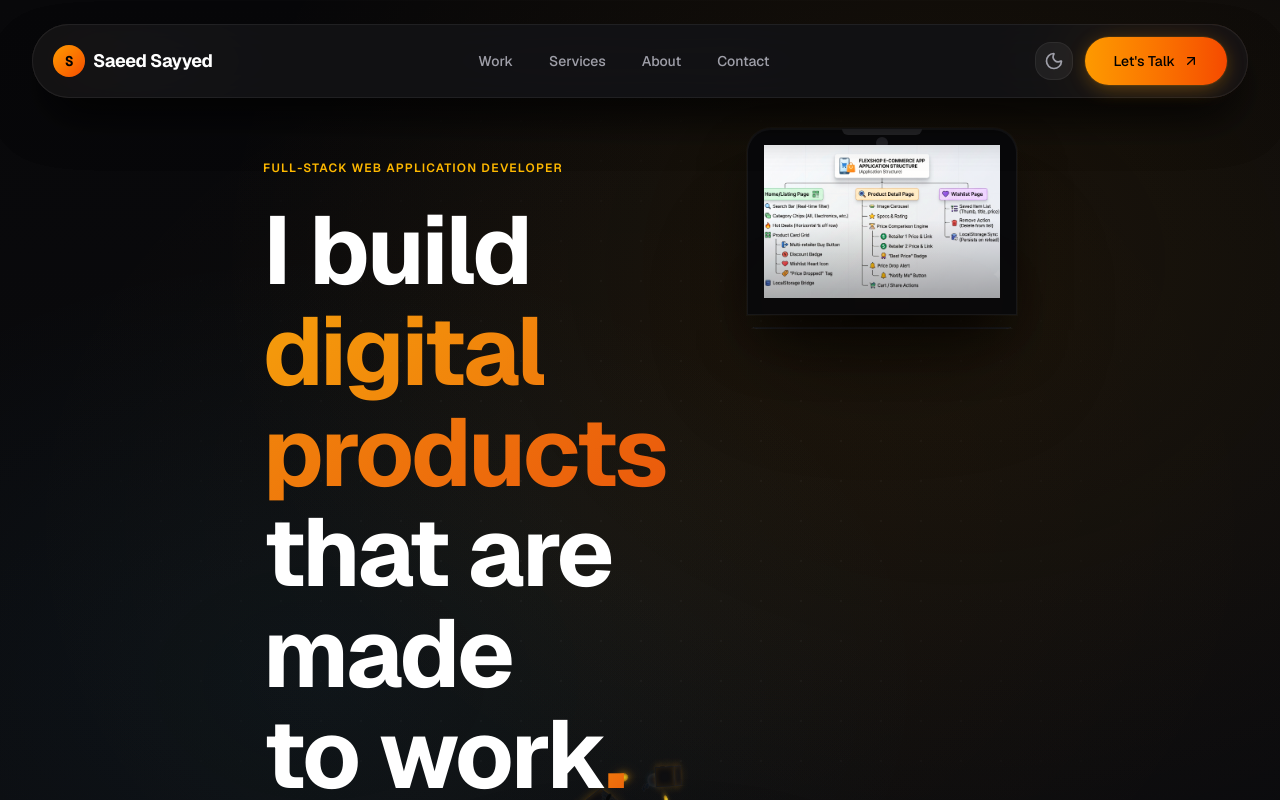
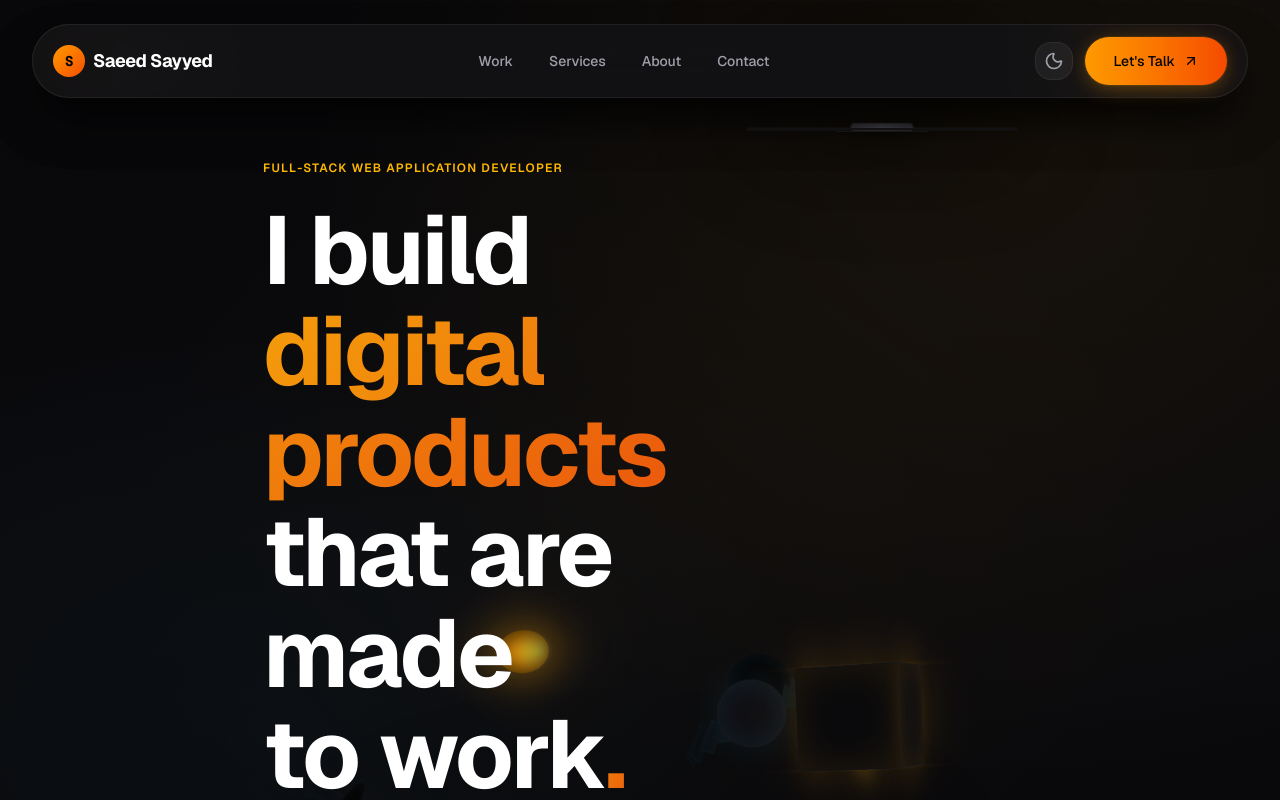
Before and after one commit to sayyedsaeed1595-flex/My-Portfolio, a Next.js app: page / in a window 1280 px wide. Shown: the top 800 px of the page. Built offline with nearby package versions, Linux system fonts and the light colour scheme.

Commit message:
feat: Complete hero redesign - cinematic composition with editorial headline, realistic FlexShop laptop, and premium 3D object environment

```diff
--- a/src/app/globals.css
+++ b/src/app/globals.css
@@ -430,30 +430,31 @@ body {
   position: absolute;
   inset: 0;
   background:
-    radial-gradient(ellipse at 75% 25%, rgba(245, 158, 11, 0.08) 0%, transparent 55%),
-    radial-gradient(ellipse at 25% 65%, rgba(56, 189, 248, 0.05) 0%, transparent 45%),
-    radial-gradient(ellipse at 50% 50%, rgba(245, 158, 11, 0.03) 0%, transparent 70%),
-    linear-gradient(180deg, #08080a 0%, #0c0c0f 100%);
+    radial-gradient(ellipse at 80% 15%, rgba(245, 158, 11, 0.06) 0%, transparent 50%),
+    radial-gradient(ellipse at 20% 70%, rgba(56, 189, 248, 0.03) 0%, transparent 40%),
+    radial-gradient(ellipse at 50% 50%, rgba(245, 158, 11, 0.02) 0%, transparent 60%),
+    linear-gradient(180deg, #08080a 0%, #0a0a0d 50%, #08080a 100%);
 }
 
 .hero-grid-pattern {
   position: absolute;
   inset: 0;
   background-image:
-    radial-gradient(circle at 1px 1px, rgba(255,255,255,0.03) 1px, transparent 0);
-  background-size: 40px 40px;
-  mask-image: radial-gradient(ellipse at center, black 25%, transparent 75%);
-  -webkit-mask-image: radial-gradient(ellipse at center, black 25%, transparent 75%);
+    radial-gradient(circle at 1px 1px, rgba(255,255,255,0.02) 1px, transparent 0);
+  background-size: 60px 60px;
+  mask-image: radial-gradient(ellipse at center, black 20%, transparent 80%);
+  -webkit-mask-image: radial-gradient(ellipse at center, black 20%, transparent 80%);
   pointer-events: none;
+  opacity: 0.4;
 }
 
 .hero-glow-orb {
   position: absolute;
   border-radius: 50%;
   filter: blur(80px);
-  opacity: 0.4;
+  opacity: 0.3;
   pointer-events: none;
-  animation: pulse-glow 6s ease-in-out infinite;
+  animation: pulse-glow 8s ease-in-out infinite;
 }
 
 .hero-glow-orb-amber {
@@ -462,6 +463,34 @@ body {
 
 .hero-glow-orb-cyan {
   background: radial-gradient(circle, var(--color-cyan) 0%, transparent 70%);
+}
+
+/* Laptop 3D */
+.laptop-3d {
+  transform-style: preserve-3d;
+  perspective: 1200px;
+}
+
+.laptop-shadow {
+  transform-style: preserve-3d;
+}
+
+.laptop-body {
+  transform-style: preserve-3d;
+}
+
+.laptop-screen {
+  transform-style: preserve-3d;
+}
+
+/* Subtle floating animation for laptop */
+@keyframes laptop-float {
+  0%, 100% { transform: translateY(0) rotateX(-3deg) rotateY(5deg); }
+  50% { transform: translateY(-8px) rotateX(-3deg) rotateY(5deg); }
+}
+
+.animate-laptop-float {
+  animation: laptop-float 8s ease-in-out infinite;
 }
 
 /* 3D Scene */
--- a/src/components/Hero/Floating3DScene.tsx
+++ b/src/components/Hero/Floating3DScene.tsx
@@ -1,7 +1,6 @@
 'use client';
 
 import { useRef, useEffect, useState } from 'react';
-import { motion } from 'framer-motion';
 
 interface FloatingObject {
   id: string;
@@ -12,22 +11,23 @@ interface FloatingObject {
   glowColor: string;
   rotation: { x: number; y: number; z: number };
   baseRotation: { x: number; y: number; z: number };
+  velocity: { x: number; y: number; z: number };
 }
 
-const objectsConfig: Omit<FloatingObject, 'rotation' | 'baseRotation'>[] = [
-  { id: 'cube-1', type: 'cube', position: { x: -35, y: -15, z: -20 }, size: 28, color: '#0f0f12', glowColor: 'rgba(245,158,11,0.15)' },
-  { id: 'cube-2', type: 'cube', position: { x: 25, y: -25, z: 10 }, size: 20, color: '#121215', glowColor: 'rgba(245,158,11,0.12)' },
-  { id: 'cube-3', type: 'cube', position: { x: -20, y: 5, z: -30 }, size: 24, color: '#0d0d0f', glowColor: 'rgba(245,158,11,0.1)' },
-  { id: 'cube-4', type: 'cube', position: { x: 40, y: 10, z: -15 }, size: 16, color: '#151518', glowColor: 'rgba(245,158,11,0.1)' },
-  { id: 'cube-5', type: 'cube', position: { x: -45, y: 20, z: 5 }, size: 18, color: '#0f0f12', glowColor: 'rgba(245,158,11,0.08)' },
-  { id: 'cylinder-1', type: 'cylinder', position: { x: 15, y: -30, z: -25 }, size: 14, color: '#121215', glowColor: 'rgba(56,189,248,0.1)' },
-  { id: 'cylinder-2', type: 'cylinder', position: { x: -30, y: -5, z: 20 }, size: 12, color: '#0d0d0f', glowColor: 'rgba(56,189,248,0.08)' },
-  { id: 'cylinder-3', type: 'cylinder', position: { x: 35, y: 15, z: 25 }, size: 16, color: '#151518', glowColor: 'rgba(56,189,248,0.1)' },
-  { id: 'sphere-1', type: 'sphere', position: { x: -10, y: -35, z: 0 }, size: 10, color: '#f59e0b', glowColor: 'rgba(245,158,11,0.6)' },
-  { id: 'sphere-2', type: 'sphere', position: { x: 30, y: -10, z: -35 }, size: 8, color: '#fbbf24', glowColor: 'rgba(251,191,36,0.5)' },
-  { id: 'sphere-3', type: 'sphere', position: { x: -25, y: 15, z: 30 }, size: 12, color: '#f59e0b', glowColor: 'rgba(245,158,11,0.5)' },
-  { id: 'sphere-4', type: 'sphere', position: { x: 20, y: 25, z: -10 }, size: 7, color: '#fcd34d', glowColor: 'rgba(252,211,77,0.4)' },
-  { id: 'sphere-5', type: 'sphere', position: { x: -40, y: 0, z: -5 }, size: 9, color: '#f59e0b', glowColor: 'rgba(245,158,11,0.45)' },
+const objectsConfig: Omit<FloatingObject, 'rotation' | 'baseRotation' | 'velocity'>[] = [
+  { id: 'cube-1', type: 'cube', position: { x: -320, y: 80, z: -120 }, size: 140, color: '#0a0a0c', glowColor: 'rgba(245,158,11,0.12)' },
+  { id: 'cube-2', type: 'cube', position: { x: 200, y: -40, z: 60 }, size: 100, color: '#0d0d10', glowColor: 'rgba(245,158,11,0.1)' },
+  { id: 'cube-3', type: 'cube', position: { x: -180, y: 160, z: -200 }, size: 120, color: '#09090b', glowColor: 'rgba(245,158,11,0.08)' },
+  { id: 'cube-4', type: 'cube', position: { x: 360, y: 60, z: -100 }, size: 80, color: '#0c0c0e', glowColor: 'rgba(245,158,11,0.08)' },
+  { id: 'cube-5', type: 'cube', position: { x: -400, y: 220, z: 40 }, size: 90, color: '#0a0a0c', glowColor: 'rgba(245,158,11,0.06)' },
+  { id: 'cylinder-1', type: 'cylinder', position: { x: 120, y: -100, z: -140 }, size: 70, color: '#0d0d10', glowColor: 'rgba(56,189,248,0.08)' },
+  { id: 'cylinder-2', type: 'cylinder', position: { x: -260, y: 40, z: 120 }, size: 60, color: '#09090b', glowColor: 'rgba(56,189,248,0.06)' },
+  { id: 'cylinder-3', type: 'cylinder', position: { x: 300, y: 140, z: 140 }, size: 80, color: '#0c0c0e', glowColor: 'rgba(56,189,248,0.08)' },
+  { id: 'sphere-1', type: 'sphere', position: { x: -80, y: -160, z: 20 }, size: 50, color: '#f59e0b', glowColor: 'rgba(245,158,11,0.7)' },
+  { id: 'sphere-2', type: 'sphere', position: { x: 260, y: -60, z: -180 }, size: 40, color: '#fbbf24', glowColor: 'rgba(251,191,36,0.55)' },
+  { id: 'sphere-3', type: 'sphere', position: { x: -220, y: 100, z: 160 }, size: 60, color: '#f59e0b', glowColor: 'rgba(245,158,11,0.6)' },
+  { id: 'sphere-4', type: 'sphere', position: { x: 180, y: 180, z: -60 }, size: 35, color: '#fcd34d', glowColor: 'rgba(252,211,77,0.45)' },
+  { id: 'sphere-5', type: 'sphere', position: { x: -360, y: 20, z: -30 }, size: 45, color: '#f59e0b', glowColor: 'rgba(245,158,11,0.5)' },
 ];
 
 export function Floating3DScene() {
@@ -36,19 +36,23 @@ export function Floating3DScene() {
       ...obj,
       rotation: { x: Math.random() * 360, y: Math.random() * 360, z: Math.random() * 360 },
       baseRotation: { x: Math.random() * 360, y: Math.random() * 360, z: Math.random() * 360 },
+      velocity: { x: 0, y: 0, z: 0 },
     }))
   );
 
   const mousePos = useRef({ x: 0, y: 0 });
   const rafRef = useRef<number>(0);
   const prefersReducedMotion = useRef(false);
+  const containerRef = useRef<HTMLDivElement>(null);
 
   useEffect(() => {
     prefersReducedMotion.current = window.matchMedia('(prefers-reduced-motion: reduce)').matches;
 
     const handleMouseMove = (e: MouseEvent) => {
-      mousePos.current.x = (e.clientX / window.innerWidth) * 2 - 1;
-      mousePos.current.y = -(e.clientY / window.innerHeight) * 2 + 1;
+      if (!containerRef.current) return;
+      const rect = containerRef.current.getBoundingClientRect();
+      mousePos.current.x = ((e.clientX - rect.left) / rect.width) * 2 - 1;
+      mousePos.current.y = -((e.clientY - rect.top) / rect.height) * 2 + 1;
     };
 
     window.addEventListener('mousemove', handleMouseMove, { passive: true });
@@ -64,30 +68,32 @@ export function Floating3DScene() {
         const dy = mousePos.current.y;
 
         const distance = Math.sqrt(dx * dx + dy * dy);
-        const maxInfluence = 0.8;
-        const influence = Math.max(0, 1 - distance / maxInfluence) * 0.15;
+        const maxInfluence = 1.2;
+        const influence = Math.max(0, 1 - distance / maxInfluence) * 0.08;
 
-        const targetX = obj.baseRotation.x + dy * 15 * influence;
-        const targetY = obj.baseRotation.y + dx * 15 * influence;
-        const targetZ = obj.baseRotation.z + dx * 5 * influence;
+        const targetX = obj.baseRotation.x + dy * 12 * influence;
+        const targetY = obj.baseRotation.y + dx * 12 * influence;
+        const targetZ = obj.baseRotation.z + dx * 4 * influence;
 
-        const currentX = obj.rotation.x;
-        const currentY = obj.rotation.y;
-        const currentZ = obj.rotation.z;
+        const spring = 0.015;
+        const damping = 0.92;
 
-        const spring = 0.02;
+        const newVelX = (obj.velocity.x + (targetX - obj.rotation.x) * spring) * damping;
+        const newVelY = (obj.velocity.y + (targetY - obj.rotation.y) * spring) * damping;
+        const newVelZ = (obj.velocity.z + (targetZ - obj.rotation.z) * spring) * damping;
 
         return {
           ...obj,
           rotation: {
-            x: currentX + (targetX - currentX) * spring,
-            y: currentY + (targetY - currentY) * spring,
-            z: currentZ + (targetZ - currentZ) * spring,
+            x: obj.rotation.x + newVelX,
+            y: obj.rotation.y + newVelY,
+            z: obj.rotation.z + newVelZ,
           },
+          velocity: { x: newVelX, y: newVelY, z: newVelZ },
           baseRotation: {
-            x: obj.baseRotation.x + (obj.type === 'sphere' ? 0.05 : 0.02),
-            y: obj.baseRotation.y + (obj.type === 'cylinder' ? 0.03 : 0.015),
-            z: obj.baseRotation.z + 0.01,
+            x: obj.baseRotation.x + (obj.type === 'sphere' ? 0.025 : 0.015),
+            y: obj.baseRotation.y + (obj.type === 'cylinder' ? 0.02 : 0.01),
+            z: obj.baseRotation.z + 0.005,
           },
         };
       }));
@@ -100,10 +106,14 @@ export function Floating3DScene() {
   }, []);
 
   return (
-    <div className="scene-3d absolute inset-0 pointer-events-none" style={{ perspective: '1000px', transformStyle: 'preserve-3d' }}>
+    <div
+      ref={containerRef}
+      className="scene-3d absolute inset-0 pointer-events-none"
+      style={{ perspective: '1400px', transformStyle: 'preserve-3d' }}
+    >
       <div className="absolute inset-0" style={{ transformStyle: 'preserve-3d' }}>
         {objects.map(obj => (
-          <motion.div
+          <div
             key={obj.id}
             className="absolute"
             style={{
@@ -129,13 +139,13 @@ export function Floating3DScene() {
             {obj.type === 'sphere' && (
               <Sphere size={obj.size} color={obj.color} glowColor={obj.glowColor} />
             )}
-          </motion.div>
+          </div>
         ))}
       </div>
 
       <div className="absolute inset-0 pointer-events-none">
-        <div className="absolute bottom-0 left-0 right-0 h-[40%] bg-gradient-to-t from-black/60 via-black/20 to-transparent pointer-events-none" />
-        <div className="absolute bottom-0 left-1/2 -translate-x-1/2 w-[300px] h-[100px] bg-black/30 blur-[80px] rounded-full" />
+        <div className="absolute bottom-0 left-0 right-0 h-[45%] bg-gradient-to-t from-black/80 via-black/30 to-transparent pointer-events-none" />
+        <div className="absolute bottom-0 left-1/2 -translate-x-1/2 w-[400px] h-[140px] bg-black/40 blur-[100px] rounded-full" />
       </div>
     </div>
   );
@@ -144,12 +154,12 @@ export function Floating3DScene() {
 function Cube({ size, color, glowColor }: { size: number; color: string; glowColor: string }) {
   const half = size / 2;
   const faces = [
-    { transform: `translateZ(${half}px)`, bg: color },
-    { transform: `translateZ(-${half}px) rotateY(180deg)`, bg: color },
-    { transform: `translateX(${half}px) rotateY(90deg)`, bg: adjustBrightness(color, 0.85) },
-    { transform: `translateX(-${half}px) rotateY(-90deg)`, bg: adjustBrightness(color, 0.75) },
-    { transform: `translateY(-${half}px) rotateX(90deg)`, bg: adjustBrightness(color, 1.15) },
-    { transform: `translateY(${half}px) rotateX(-90deg)`, bg: adjustBrightness(color, 0.65) },
+    { transform: `translateZ(${half}px)`, bg: color, brightness: 1.0 },
+    { transform: `translateZ(-${half}px) rotateY(180deg)`, bg: color, brightness: 0.9 },
+    { transform: `translateX(${half}px) rotateY(90deg)`, bg: adjustBrightness(color, 0.85), brightness: 0.85 },
+    { transform: `translateX(-${half}px) rotateY(-90deg)`, bg: adjustBrightness(color, 0.75), brightness: 0.75 },
+    { transform: `translateY(-${half}px) rotateX(90deg)`, bg: adjustBrightness(color, 1.2), brightness: 1.2 },
+    { transform: `translateY(${half}px) rotateX(-90deg)`, bg: adjustBrightness(color, 0.6), brightness: 0.6 },
   ];
 
   return (
@@ -162,10 +172,10 @@ function Cube({ size, color, glowColor }: { size: number; color: string; glowCol
             width: size,
             height: size,
             background: face.bg,
-            border: '1px solid rgba(255,255,255,0.04)',
+            border: '1px solid rgba(255,255,255,0.03)',
             transform: face.transform,
             transformOrigin: 'center center',
-            boxShadow: `inset 0 0 ${size * 0.3}px ${glowColor}, 0 0 ${size * 0.5}px ${glowColor}`,
+            boxShadow: `inset 0 0 ${size * 0.4}px ${glowColor}, 0 0 ${size * 0.6}px ${glowColor}`,
           }}
         />
       ))}
@@ -174,36 +184,36 @@ function Cube({ size, color, glowColor }: { size: number; color: string; glowCol
 }
 
 function Cylinder({ size, color, glowColor }: { size: number; color: string; glowColor: string }) {
-  const height = size * 1.8;
+  const height = size * 2.2;
   const radius = size / 2;
-  const segments = 12;
+  const segments = 16;
   const segmentAngle = (2 * Math.PI) / segments;
 
   const sides = Array.from({ length: segments }, (_, i) => {
     const angle = i * segmentAngle;
     const x = Math.cos(angle) * radius;
     const z = Math.sin(angle) * radius;
-    const brightness = 0.7 + (Math.cos(angle) + 1) * 0.2;
+    const brightness = 0.65 + (Math.cos(angle) + 1) * 0.25;
 
     return (
       <div
         key={i}
         className="absolute"
         style={{
-          width: (2 * Math.PI * radius) / segments + 1,
+          width: (2 * Math.PI * radius) / segments + 2,
           height: height,
           background: adjustBrightness(color, brightness),
-          border: '1px solid rgba(255,255,255,0.03)',
+          border: '1px solid rgba(255,255,255,0.02)',
           transform: `translate3d(${x}px, 0, ${z}px) rotateY(${i * (360 / segments)}deg) translateZ(${radius}px)`,
           transformOrigin: 'center center',
-          boxShadow: `inset 0 0 ${size * 0.2}px ${glowColor}`,
+          boxShadow: `inset 0 0 ${size * 0.25}px ${glowColor}`,
         }}
       />
     );
   });
 
-  const topColor = adjustBrightness(color, 1.2);
-  const bottomColor = adjustBrightness(color, 0.5);
+  const topColor = adjustBrightness(color, 1.3);
+  const bottomColor = adjustBrightness(color, 0.45);
 
   return (
     <div className="absolute" style={{ width: size, height: height, transformStyle: 'preserve-3d', top: -height / 2 }}>
@@ -214,11 +224,11 @@ function Cylinder({ size, color, glowColor }: { size: number; color: string; glo
           width: size,
           height: size,
           background: topColor,
-          border: '1px solid rgba(255,255,255,0.05)',
+          border: '1px solid rgba(255,255,255,0.04)',
           transform: `translateY(-${height / 2}px) rotateX(90deg)`,
           transformOrigin: 'center center',
           borderRadius: '50%',
-          boxShadow: `inset 0 0 ${size * 0.3}px ${glowColor}, 0 0 ${size * 0.4}px ${glowColor}`,
+          boxShadow: `inset 0 0 ${size * 0.4}px ${glowColor}, 0 0 ${size * 0.5}px ${glowColor}`,
         }}
       />
       <div
@@ -227,11 +237,11 @@ function Cylinder({ size, color, glowColor }: { size: number; color: string; glo
           width: size,
           height: size,
           background: bottomColor,
-          border: '1px solid rgba(255,255,255,0.03)',
+          border: '1px solid rgba(255,255,255,0.02)',
           transform: `translateY(${height / 2}px) rotateX(-90deg)`,
           transformOrigin: 'center center',
           borderRadius: '50%',
-          boxShadow: `inset 0 0 ${size * 0.2}px ${glowColor}`,
+          boxShadow: `inset 0 0 ${size * 0.25}px ${glowColor}`,
         }}
       />
     </div>
@@ -246,11 +256,11 @@ function Sphere({ size, color, glowColor }: { size: number; color: string; glowC
         width: size,
         height: size,
         borderRadius: '50%',
-        background: `radial-gradient(circle at 30% 30%, ${adjustBrightness(color, 1.4)} 0%, ${color} 50%, ${adjustBrightness(color, 0.6)} 100%)`,
+        background: `radial-gradient(circle at 30% 30%, ${adjustBrightness(color, 1.5)} 0%, ${color} 45%, ${adjustBrightness(color, 0.55)} 100%)`,
         boxShadow: `
-          0 0 ${size * 0.8}px ${glowColor},
-          0 0 ${size * 1.5}px ${glowColor.replace('0.6', '0.3').replace('0.5', '0.25').replace('0.45', '0.2').replace('0.4', '0.15')},
-          inset 0 0 ${size * 0.5}px ${adjustBrightness(color, 0.4)}
+          0 0 ${size * 1.0}px ${glowColor},
+          0 0 ${size * 2.0}px ${glowColor.replace('0.7', '0.35').replace('0.55', '0.25').replace('0.6', '0.3').replace('0.45', '0.2').replace('0.5', '0.22')},
+          inset 0 0 ${size * 0.6}px ${adjustBrightness(color, 0.35)}
         `,
         transform: 'translateZ(0)',
       }}
@@ -258,8 +268,14 @@ function Sphere({ size, color, glowColor }: { size: number; color: string; glowC
       <div
         className="absolute inset-0 rounded-full"
         style={{
-          background: 'radial-gradient(circle at 25% 25%, rgba(255,255,255,0.15) 0%, transparent 50%)',
-          filter: 'blur(2px)',
+          background: 'radial-gradient(circle at 25% 25%, rgba(255,255,255,0.18) 0%, transparent 55%)',
+          filter: 'blur(3px)',
+        }}
+      />
+      <div
+        className="absolute inset-0 rounded-full"
+        style={{
+          background: 'radial-gradient(circle at 70% 70%, transparent 0%, rgba(0,0,0,0.4) 100%)',
         }}
       />
     </div>
--- a/src/components/Hero/LaptopMockup.tsx
+++ b/src/components/Hero/LaptopMockup.tsx
@@ -9,20 +9,21 @@ export function LaptopMockup() {
         initial={{ opacity: 0, y: 40, rotateX: 15, rotateY: -10 }}
         animate={{ opacity: 1, y: 0, rotateX: 0, rotateY: 0 }}
         transition={{ duration: 1.2, ease: [0.34, 1.56, 0.64, 1] }}
-        className="relative w-full h-full laptop-3d"
         style={{
           transformStyle: 'preserve-3d',
           perspective: '1200px',
+          transform: 'rotateX(-3deg) rotateY(5deg)',
         }}
       >
-        <div className="laptop-shadow absolute bottom-[-8%] left-1/2 -translate-x-1/2 w-[85%] h-20">
+        <div className="laptop-shadow absolute bottom-[-8%] left-1/2 -translate-x-1/2 w-[85%] h-20 pointer-events-none">
           <div className="absolute inset-0 bg-black/40 blur-[60px] rounded-full" />
           <div className="absolute inset-0 bg-gradient-to-t from-black/20 to-transparent blur-[40px] rounded-full" />
         </div>
 
-        <div className="laptop-body relative w-full h-full transform-gpu" style={{ transformStyle: 'preserve-3d' }}>
-          <div className="laptop-base absolute bottom-0 left-0 right-0 h-[8%] bg-gradient-to-r from-zinc-900 via-zinc-800 to-zinc-900 rounded-b-2xl border border-zinc-700/50 shadow-[0_20px_40px_-10px_rgba(0,0,0,0.8)]" style={{ transform: 'translateZ(-12px) rotateX(90deg)', transformOrigin: 'bottom center' }}>
+        <div className="laptop-body relative w-full h-full" style={{ transformStyle: 'preserve-3d', transformOrigin: 'center center' }}>
+          <div className="laptop-base absolute bottom-0 left-0 right-0 h-[8%] bg-gradient-to-r from-zinc-900 via-zinc-800 to-zinc-900 rounded-b-2xl border border-zinc-700/50 shadow-[0_20px_40px_-10px_rgba(0,0,0,0.8)]" style={{ transform: 'translateZ(-14px) rotateX(90deg)', transformOrigin: 'bottom center' }}>
             <div className="absolute inset-0 bg-gradient-to-t from-zinc-700/30 to-transparent" />
+            <div className="absolute bottom-0 left-1/2 -translate-x-1/2 w-24 h-1 bg-zinc-600/50 rounded-full" />
           </div>
 
           <div className="laptop-screen relative w-full h-[92%] bg-zinc-950 rounded-t-2xl border border-zinc-800 overflow-hidden shadow-[0_30px_60px_-15px_rgba(0,0,0,0.9),0_0_0_1px_rgba(255,255,255,0.03),inset_0_1px_0_rgba(255,255,255,0.05)]" style={{ transform: 'translateZ(0)', transformStyle: 'preserve-3d' }}>
@@ -35,9 +36,14 @@ export function LaptopMockup() {
 
             <div className="absolute inset-4 bg-gradient-to-b from-transparent via-transparent to-black/30 pointer-events-none" />
             <div className="absolute inset-4 bg-[radial-gradient(ellipse_at_center,_rgba(245,158,11,0.03)_0%,_transparent_70%)] pointer-events-none" />
+
+            <div className="absolute inset-4 pointer-events-none">
+              <div className="absolute top-4 left-4 w-8 h-8 rounded-lg bg-white/10 backdrop-blur-sm border border-white/10" />
+              <div className="absolute top-4 right-4 w-24 h-8 rounded-lg bg-white/5 backdrop-blur-sm border border-white/10" />
+            </div>
           </div>
 
-          <div className="laptop-hinge absolute bottom-[8%] left-1/2 -translate-x-1/2 w-16 h-2 bg-gradient-to-r from-zinc-700 via-zinc-600 to-zinc-700 rounded-full shadow-[0_4px_12px_rgba(0,0,0,0.5)]" style={{ transform: 'translateZ(-10px)' }} />
+          <div className="laptop-hinge absolute bottom-[8%] left-1/2 -translate-x-1/2 w-16 h-2 bg-gradient-to-r from-zinc-700 via-zinc-600 to-zinc-700 rounded-full shadow-[0_4px_12px_rgba(0,0,0,0.5)]" style={{ transform: 'translateZ(-12px)' }} />
         </div>
 
         <div className="screen-glow absolute inset-0 bg-gradient-to-t from-amber-500/5 via-transparent to-transparent rounded-t-2xl opacity-0 pointer-events-none animate-pulse-glow" style={{ filter: 'blur(40px)' }} />
```
